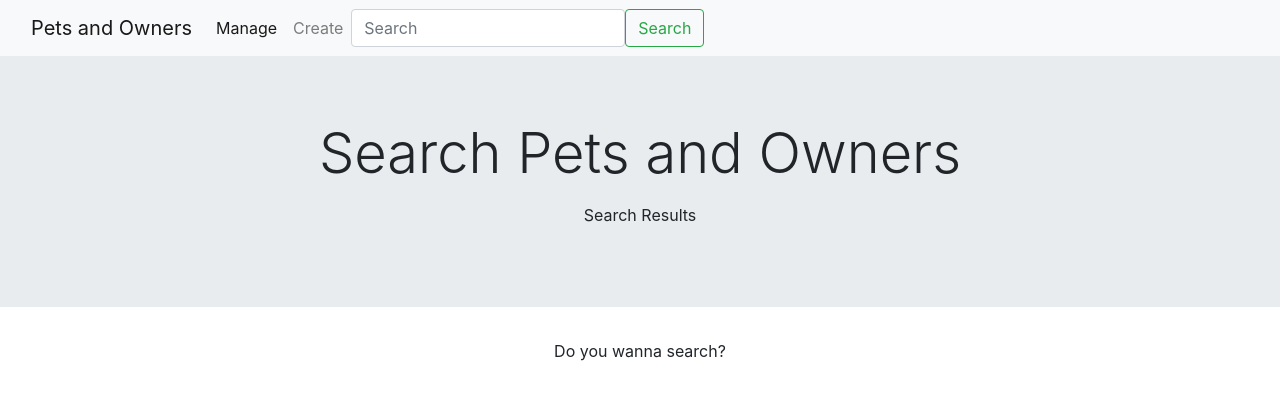
After one commit to BreenLine/vet_app_for_ozguryazilim, a Django app: template vet_project/templates/pages/search.html in a window 1280 px wide. The commit adds this page. Shown: the top 400 px of the page. Run offline with Django 4.2, Linux system fonts and the light colour scheme; the template is opened without the code that fills it, so the values that code supplies are empty.

Commit message:
fixed some problems

```diff
--- a/vet_project/pets_and_owners/urls.py
+++ b/vet_project/pets_and_owners/urls.py
@@ -8,5 +8,6 @@ urlpatterns = [
     path('create/', views.create, name="create"),
     path('delete/<Owner_Data_id>', views.delete, name="delete"),
     path('update/<Owner_Data_id>', views.update, name="update"),
+    path('search/', views.search, name="search"),
 
 ]
--- a/vet_project/templates/pages/base.html
+++ b/vet_project/templates/pages/base.html
@@ -30,8 +30,11 @@
 
 
             </ul>
-            <form class="d-flex">
-              <input class="form-control me-2" type="search" placeholder="Search" aria-label="Search">
+            <form class="d-flex" method="POST" action="{% url 'search' %}">
+
+              {% csrf_token %}
+
+              <input class="form-control me-2" type="search" placeholder="Search" aria-label="Search" name="searched">
               <button class="btn btn-outline-success" type="submit">Search</button>
             </form>
           </div>
--- /dev/null
+++ b/vet_project/templates/pages/search.html
@@ -0,0 +1,31 @@
+{% extends 'pages/base.html' %}
+
+{% block title %}
+    Search
+{% endblock title %}
+
+{% block content %}
+    <div class="jumbotron jumbotron-fluid">
+        <div class="container">
+            <h1 class="display-4"><center>Search Pets and Owners</center></h1>
+            <p class="lead"><center>Search Results</center></p>
+            <div class="text-center">
+
+            </div>
+        </div>
+    </div>
+
+<center>
+{% if searched %}
+    You Searched For : {{searched}}
+    <br/>
+    {% for owner_name in owner_search %}
+        {{owner_name}} - {{owner_name.owner_phone}}<br/>
+    {% endfor %}
+
+{% else %}
+    Do you wanna search?
+{% endif %}
+</center>
+
+{% endblock content %}
```
Also changed, not shown: vet_project/pets_and_owners/views.py (+10 -3 lines).
